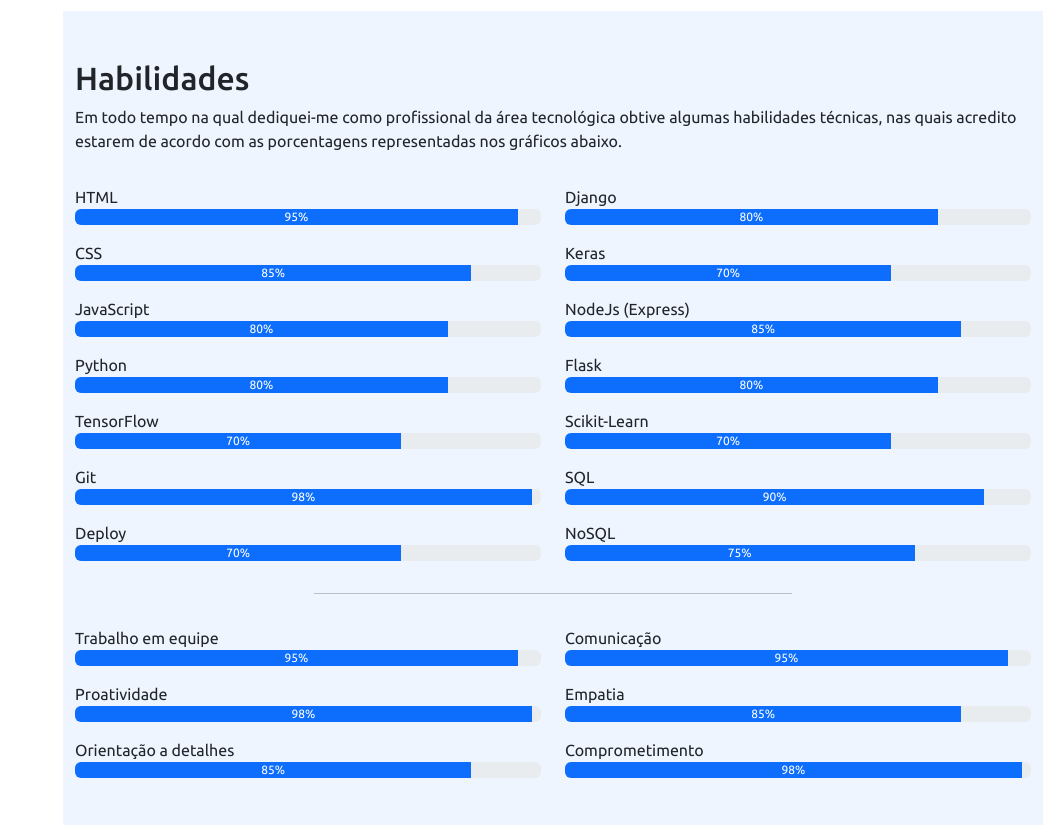
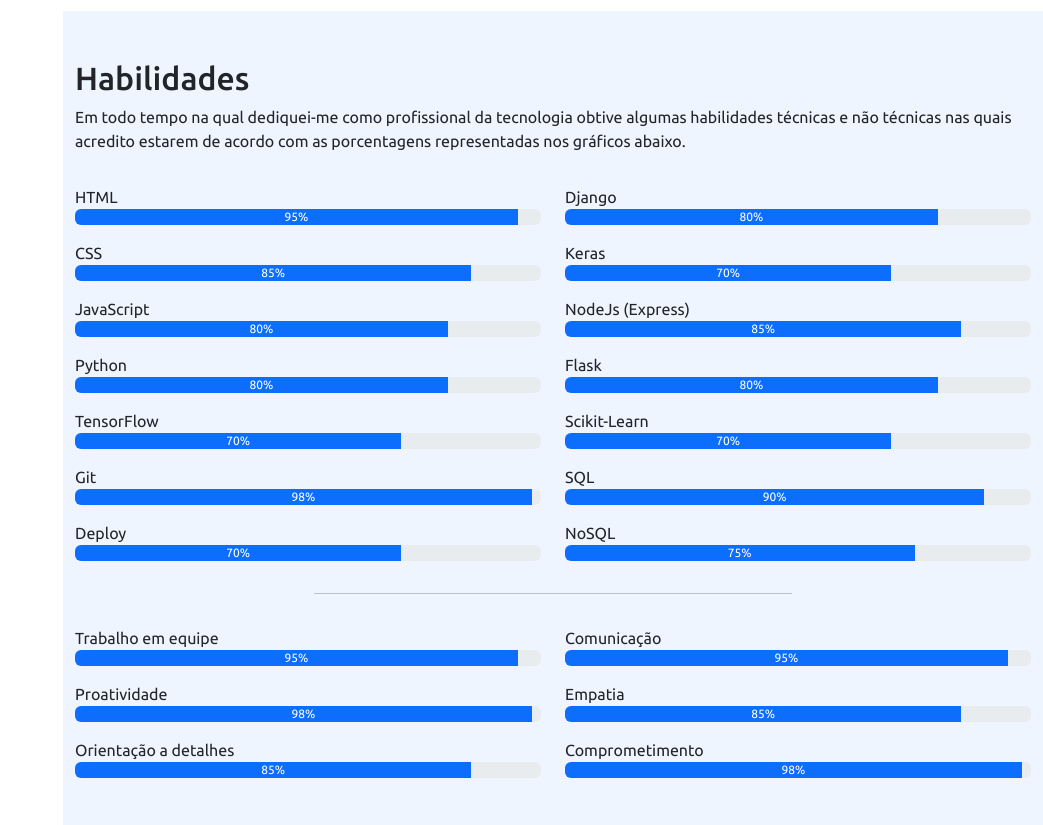
Before and after one commit to zeerlen/my-page, a Flask app: page / in a window 1280 px wide. Shown: the part 1372-2197 px from the top of the page, without its empty margins (237-1280 px from the left). Run offline with Flask 2, Linux system fonts and the light colour scheme; some libraries are stand-ins or nearby versions.

Commit message:
Text correction

```diff
--- a/templates/index.html
+++ b/templates/index.html
@@ -147,9 +147,9 @@
 
             <div class="container pb-5">
                 <h2 class='pt-5'>Habilidades</h2>
-                <p>Em todo tempo na qual dediquei-me como profissional da área tecnológica obtive
-                algumas habilidades técnicas, nas quais acredito estarem de acordo com as porcentagens
-                representadas nos gráficos abaixo.</p>
+                <p>Em todo tempo na qual dediquei-me como profissional da tecnologia obtive
+                algumas habilidades técnicas e não técnicas nas quais acredito estarem de acordo
+                com as porcentagens representadas nos gráficos abaixo.</p>
 
                 <div class="row">
                     <div class="col-md-6">
```
